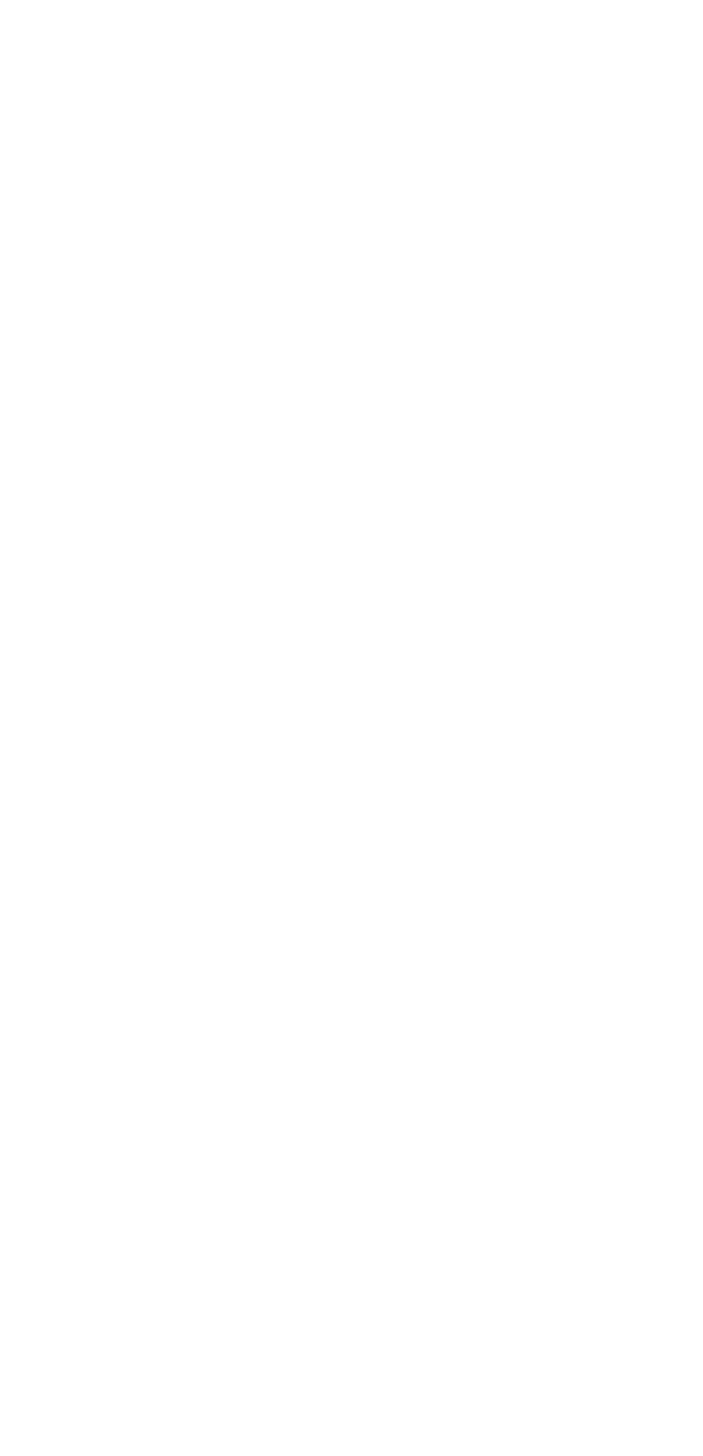
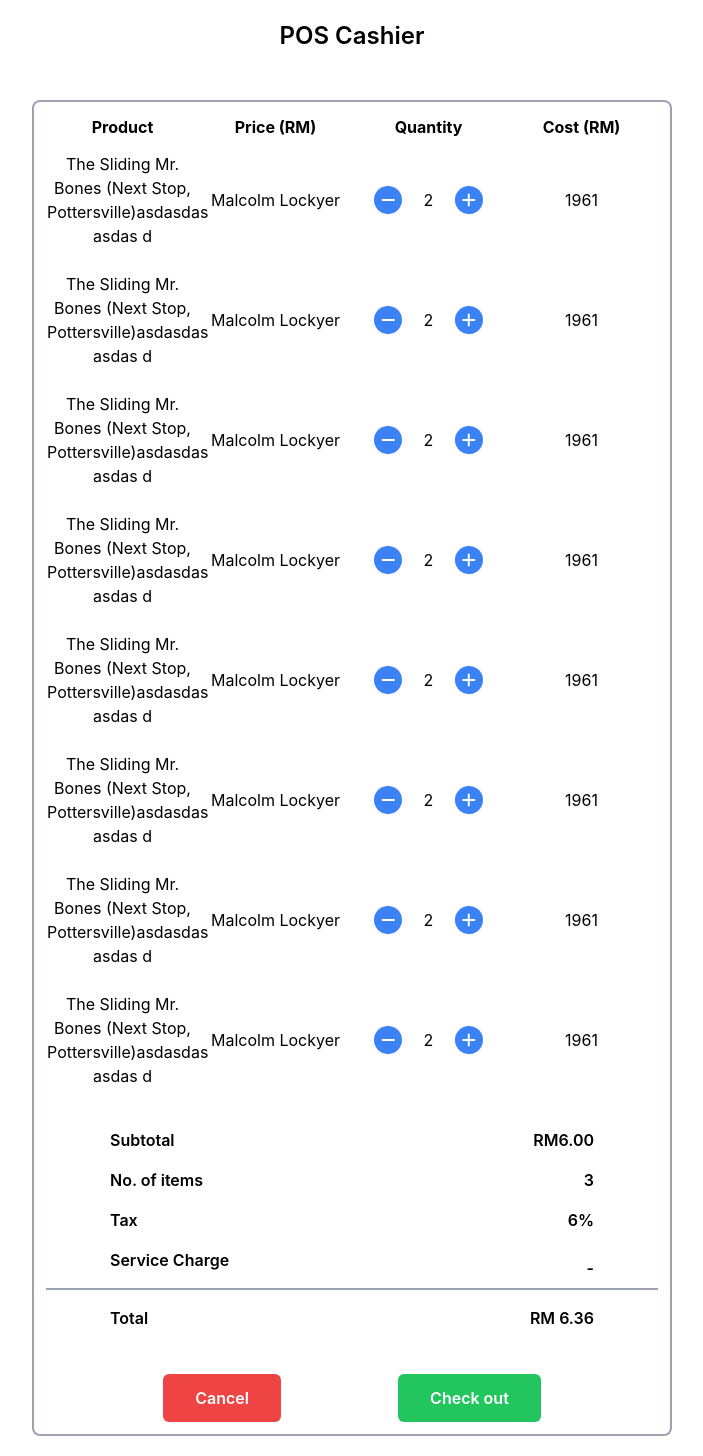
Before and after one commit to yeechoong97/pos-cashier, a React (Create React App) app: page /cart in a window 1280 px wide. Before the commit this address had no page. Shown: the whole page, without its empty margins (288-991 px from the left). Before the commit the page ends 800 px from the top, so only its background shows below. Built offline with nearby package versions, Linux system fonts and the light colour scheme.

Commit message:
Completed Cart Component

```diff
--- a/public/index.html
+++ b/public/index.html
@@ -1,20 +1,19 @@
 <!DOCTYPE html>
 <html lang="en">
-  <head>
+
+<head>
     <meta charset="utf-8" />
     <link rel="icon" href="%PUBLIC_URL%/favicon.ico" />
     <meta name="viewport" content="width=device-width, initial-scale=1" />
     <meta name="theme-color" content="#000000" />
-    <meta
-      name="description"
-      content="Web site created using create-react-app"
-    />
+    <meta name="description" content="Web site created using create-react-app" />
     <link rel="apple-touch-icon" href="%PUBLIC_URL%/logo192.png" />
     <!--
       manifest.json provides metadata used when your web app is installed on a
       user's mobile device or desktop. See https://developers.google.com/web/fundamentals/web-app-manifest/
     -->
     <link rel="manifest" href="%PUBLIC_URL%/manifest.json" />
+    <script src="https://kit.fontawesome.com/536a30d379.js" crossorigin="anonymous"></script>
     <!--
       Notice the use of %PUBLIC_URL% in the tags above.
       It will be replaced with the URL of the `public` folder during the build.
@@ -25,8 +24,9 @@
       Learn how to configure a non-root public URL by running `npm run build`.
     -->
     <title>React App</title>
-  </head>
-  <body>
+</head>
+
+<body>
     <noscript>You need to enable JavaScript to run this app.</noscript>
     <div id="root"></div>
     <!--
@@ -39,5 +39,6 @@
       To begin the development, run `npm start` or `yarn start`.
       To create a production bundle, use `npm run build` or `yarn build`.
     -->
-  </body>
+</body>
+
 </html>
--- a/src/App.js
+++ b/src/App.js
@@ -1,12 +1,14 @@
 import { BrowserRouter as Router } from 'react-router-dom';
 import { Route, Routes } from 'react-router-dom'
+import Cart from './Pages/Cart';
 import ProductList from './Pages/ProductList';
 
 const App = () => {
   return (
     <Router>
       <Routes>
-        <Route exact path="/" element={<ProductList />} />
+        {/* <Route exact path="/" element={<ProductList />} /> */}
+        <Route path="/cart" element={<Cart />} />
       </Routes>
     </Router>
   );
--- /dev/null
+++ b/src/Components/CartItemList.js
@@ -0,0 +1,77 @@
+import React from 'react'
+
+const QuantityAdjust = () => (
+    <div className='flex flex-row justify-evenly items-center'>
+        <button className='bg-blue-500 hover:bg-blue-700 text-white font-bold rounded-full w-7 h-7'>
+            <i className="fa-solid fa-minus"></i>
+        </button>
+        <span>2</span>
+        <button className='bg-blue-500 hover:bg-blue-700 text-white font-bold rounded-full w-7 h-7 '>
+            <i className="fa-solid fa-plus"></i>
+        </button>
+    </div >
+)
+
+const TableItem = () => (
+    <tr>
+        <td className='py-3'>The Sliding Mr. Bones (Next Stop, Pottersville)asdasdas asdas d</td>
+        <td className='py-3'>Malcolm Lockyer</td>
+        <td className='py-3'>
+            <QuantityAdjust />
+        </td>
+        <td className='py-3'>1961</td>
+    </tr>
+)
+
+const CalculationItemSection = ({ title, amount, divider }) => (
+    <div className={`flex flex-row justify-between px-16 my-2 font-semibold w-full ${divider ? "border-b-2 border-gray-400" : ""}`}>
+        <div>{title}</div>
+        <div className={`${divider ? "py-2" : ""} `}>{amount}</div>
+    </div>
+)
+
+const CalculationSection = () => (
+    <div className='flex flex-col justify-center items-center my-5'>
+        <CalculationItemSection title="Subtotal" amount="RM6.00" />
+        <CalculationItemSection title="No. of items" amount="3" />
+        <CalculationItemSection title="Tax" amount="6%" />
+        <CalculationItemSection title="Service Charge" amount="-" divider />
+        <CalculationItemSection title="Total" amount="RM 6.36" />
+    </div>
+)
+
+
+const CartItemList = () => {
+    return (
+        <div className='border-2 border-gray-400 w-1/2 h-full rounded-lg border-collapse p-3 my-5'>
+            <table className='table-fixed border-collapse h-full w-full text-center'>
+                <thead>
+                    <tr>
+                        <th>Product</th>
+                        <th>Price (RM)</th>
+                        <th>Quantity</th>
+                        <th>Cost (RM)</th>
+                    </tr>
+                </thead>
+                <tbody>
+                    <TableItem />
+                    <TableItem />
+                    <TableItem />
+                    <TableItem />
+                    <TableItem />
+                    <TableItem />
+                    <TableItem />
+                    <TableItem />
+                </tbody>
+            </table>
+            <CalculationSection />
+            <div className='flex flex-row justify-evenly items-center'>
+                <button className="bg-red-500 hover:bg-red-700 text-white font-semibold py-3 px-8 rounded-md mt-4">Cancel</button>
+                <button className="bg-green-500 hover:bg-green-700 text-white font-semibold py-3 px-8 rounded-md mt-4">Check out</button>
+            </div>
+        </div>
+
+    )
+}
+
+export default CartItemList
--- /dev/null
+++ b/src/Pages/Cart.js
@@ -0,0 +1,15 @@
+import React from 'react'
+import CartItemList from '../Components/CartItemList'
+
+const Cart = () => {
+    return (
+        <div className='flex flex-col justify-center items-center h-full w-full'>
+            <div className='h-20 p-5'>
+                <p className="text-2xl font-semibold">POS Cashier</p>
+            </div>
+            <CartItemList />
+        </div>
+    )
+}
+
+export default Cart
```
